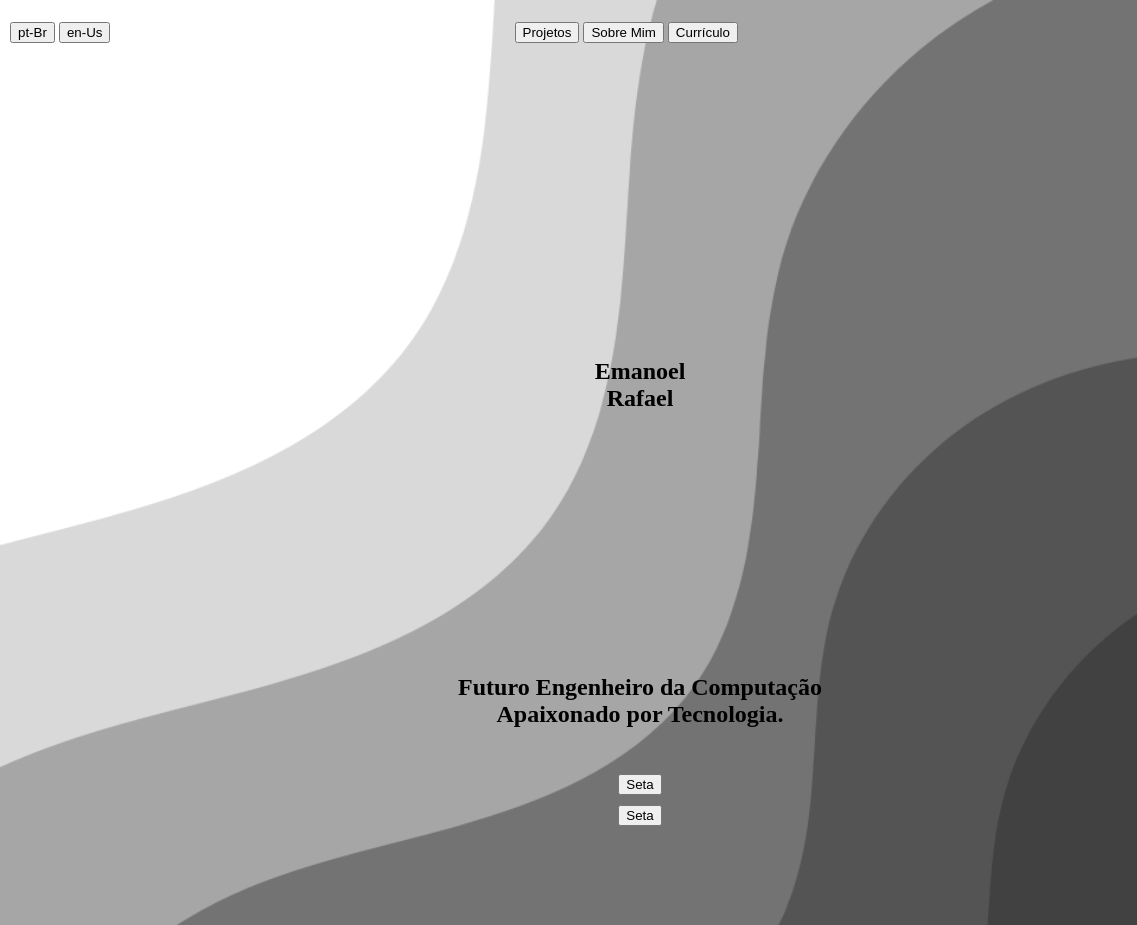
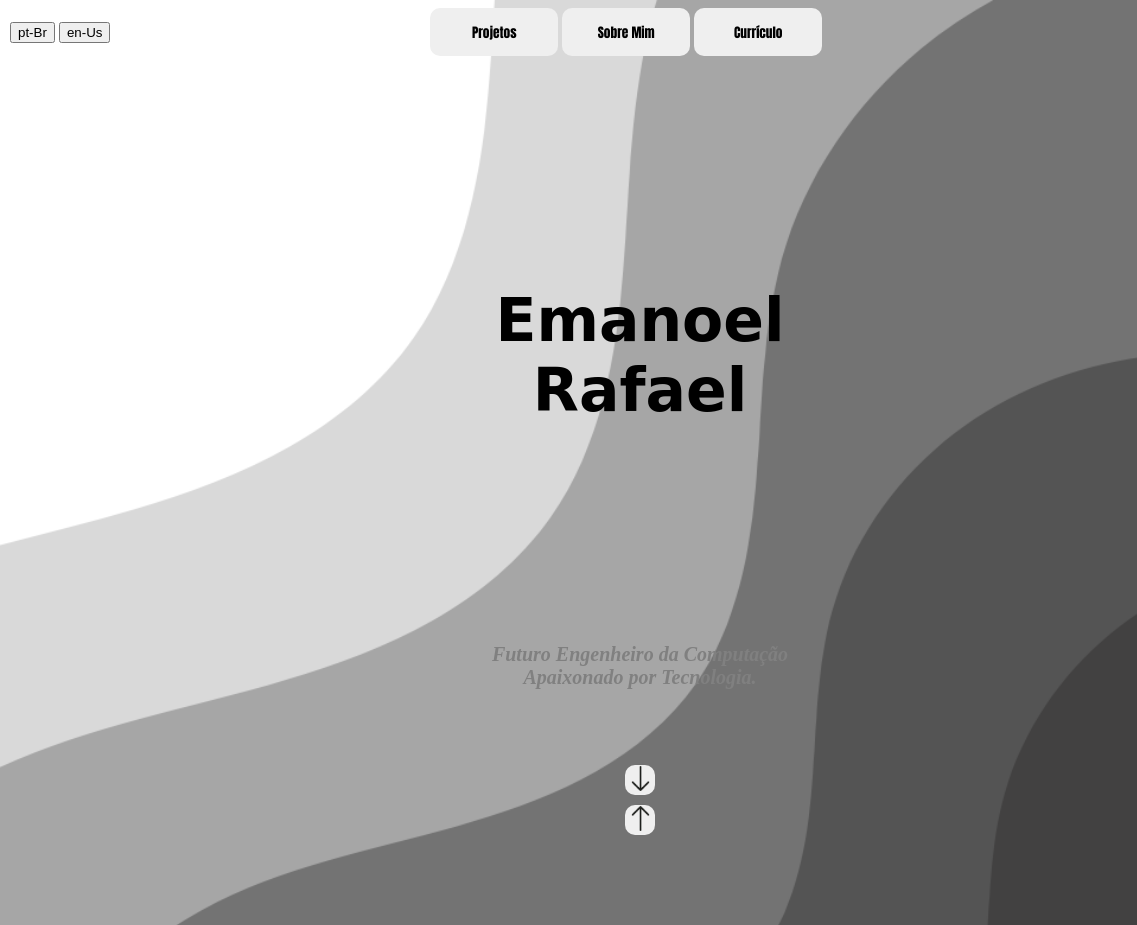
Before and after one commit to EmanoelRafael/emanoelrafael.github.io, a plain HTML site: page index.html in a window 1280 px wide. Shown: the top 925 px of the page, 0-1137 px from the left. Drawn offline with Linux system fonts and the light colour scheme.

Commit message:
"fazendo algumas estilizacoes na pagina inicial"

```diff
--- a/index.html
+++ b/index.html
@@ -12,8 +12,8 @@
     <header>
         <nav id="nav-bar">
             <div class="nav-idioma">
-            <button id="botao-portugues" class="botao-linguagem">pt-Br</button>
-            <button id="botao-ingles" class="botao-linguagem">en-Us</button>
+            <button class="botao-portugues" class="botao-linguagem">pt-Br</button>
+            <button class="botao-ingles" class="botao-linguagem">en-Us</button>
             </div>
             <div class="nav-menu">
             <button id="botao-projetos" class="botao-menu">Projetos</button>
@@ -32,10 +32,10 @@
             <h1 class="nome">Emanoel <br> Rafael </h1>
             <h2 class="citacao">Futuro Engenheiro da Computação <br>
             Apaixonado por Tecnologia.</h2>
-            <button class="bmp bmp1">Seta</button>
+            <button class="bmp bmp1"><img class="seta" src="images/setaDown.png" alt="setaDown"></button>
         </section>
         <section class="segunda-pagina">
-            <button class="bmp bmp2">Seta</button>
+            <button class="bmp bmp2"><img class="seta" src="images/setaUp.png" alt="setaUp"></button>
             <ul class="lista-curiosidades">
                 <li class="item-lista-curiosidade">
                         <h1>Titulo</h1>
--- a/styles/home.css
+++ b/styles/home.css
@@ -26,9 +26,11 @@ body {
 
 .nome {
     position: relative;
-    top: 40%;
+    top: 30%;
     margin: 0;
     text-align: center;
+    font-family: cursive;
+    font-size: 60px;
     /* border: 1px;
     border-style: dashed; */
 }
@@ -36,8 +38,11 @@ body {
 .citacao {
     position: relative;
     margin: 0;
-    top: 35%;
+    top: 25%;
     text-align: center;
+    font-size: 20px;
+    font-style: italic;
+    color: gray;
     /* border: 1px;
     border-style: dashed; */
 }
@@ -45,11 +50,27 @@ body {
 .bmp1 {
     position: relative;
     margin: 5px;
+    border-radius: 10px;
+    width: 30px;
+    height: 30px;
+    padding: 0px;
+    border: 0px;
 }
 
 .bmp2 {
     position: relative;
     margin: 5px;
+    border-radius: 10px;
+    width: 30px;
+    height: 30px;
+    padding: 0px;
+    border: 0px;
+}
+
+.seta {
+    width: 25px;
+    border-radius: 10px;
+    height: 25px;
 }
 
 .lista-curiosidades {
@@ -80,6 +101,7 @@ body {
 .logo {
     height: 40px;
     width: 40px;
+    background-color: transparent;
 }
 
 #nav-bar {
@@ -99,3 +121,31 @@ body {
 .nav-social {
     padding-right: 10px;
 }
+
+.botao-menu {
+    height: 6vh;
+    width: 10vw;
+    border-radius: 10px;
+    border: 10px;
+    font-family: Impact, Haettenschweiler, 'Arial Narrow Bold', sans-serif;
+}
+
+.botao-menu:hover {
+    background-color: transparent;
+}
+
+.botao-linguagem {
+    height: 6vh;
+    width: 8vw;
+    border-radius: 10px;
+    border: 10px;
+    font-family: Impact, Haettenschweiler, 'Arial Narrow Bold', sans-serif;
+}
+
+.botao-portugues {
+    margin-right: 0px;
+}
+
+.botao-ingles {
+    margin-left: 0px;
+}
```
Also changed, not shown: images/setaDown.png (added), images/setaUp.png (added).
